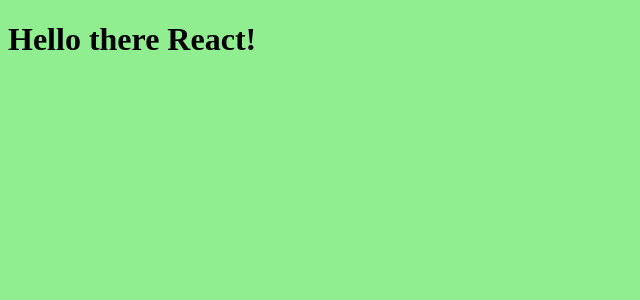
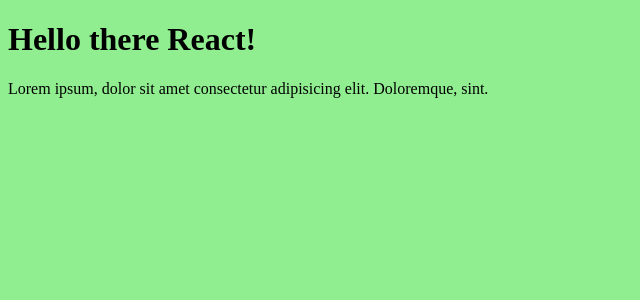
Before and after one commit to apcurran/basic-react-app-setup, a React app: page / in a window 1280 px wide. Shown: the top 300 px of the page, without its empty margins (0-640 px from the left). Built offline with nearby package versions, Linux system fonts and the light colour scheme.

Commit message:
Changed to inlin-source-map for devtool property in webpack.dev.js config

```diff
--- a/src/App.js
+++ b/src/App.js
@@ -6,6 +6,7 @@
     return (
         <div>
             <h1>Hello there React!</h1>
+            <p>Lorem ipsum, dolor sit amet consectetur adipisicing elit. Doloremque, sint.</p>
         </div>
     );
 }
--- a/webpack.dev.js
+++ b/webpack.dev.js
@@ -13,9 +13,8 @@
         alias: {
             react: path.join(__dirname, "node_modules", "react"),
         },
-        symlinks: false,
     },
-    devtool: "source-map",
+    devtool: "inline-source-map",
     module: {
         rules: [
             {
```
